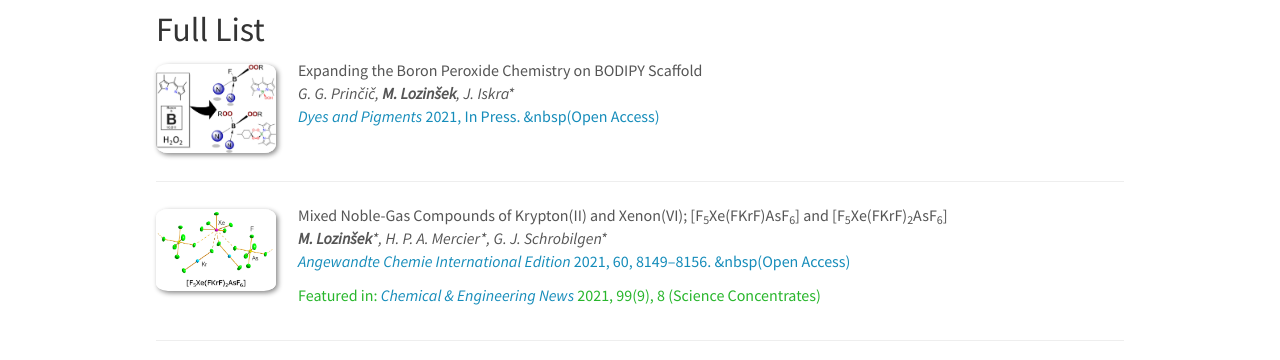
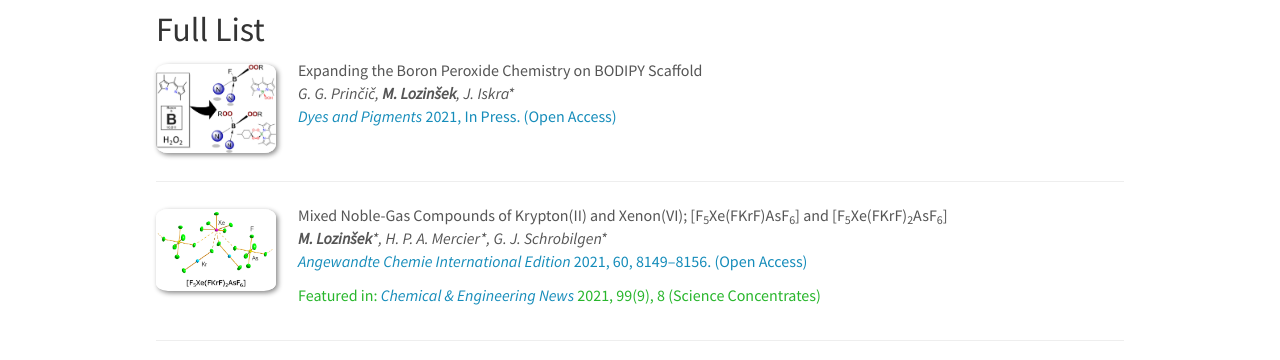
Before and after one commit to eccl-jsi/eccl-jsi.github.io, a Jekyll site: the page built from _pages/publications.md, in a window 1280 px wide and 900 px high, scrolled down 1422 px. Shown: the part 154-514 px from the top of the window. Built offline with Jekyll 4.4.1, drawn with Linux system fonts in a browser that asks for light colours; nearby versions of some CDN libraries; some of the changed text lies outside the part shown.

Commit message:
Update publist.yml

```diff
--- a/_data/publist.yml
+++ b/_data/publist.yml
@@ -5,7 +5,7 @@
   highlight: 0
   image: DP2021-TOC.jpg
   link:
-    display: "<i>Dyes and Pigments</i> 2021, In Press. &nbsp(Open Access)"
+    display: "<i>Dyes and Pigments</i> 2021, In Press. &#32;(Open Access)"
     url: "https://doi.org/10.1016/j.dyepig.2021.109290"
   title: "Expanding the Boron Peroxide Chemistry on BODIPY Scaffold"
 -
@@ -14,7 +14,7 @@
   highlight: 1
   image: ACIE2020-TOC.png
   link:
-    display: "<i>Angewandte Chemie International Edition</i> 2021, 60, 8149–8156. &nbsp(Open Access)"
+    display: "<i>Angewandte Chemie International Edition</i> 2021, 60, 8149–8156. &#32;(Open Access)"
     url: "https://doi.org/10.1002/anie.202014682"
   news1: "Featured in: <a href=\"https://cen.acs.org/materials/inorganic-chemistry/Mixed-noble-gas-compounds-combine/99/i9\"><i>Chemical & Engineering News</i></a> 2021, 99(9), 8 (Science Concentrates)"
   title: "Mixed Noble-Gas Compounds of Krypton(II) and Xenon(VI); [F<sub>5</sub>Xe(FKrF)AsF<sub>6</sub>] and [F<sub>5</sub>Xe(FKrF)<sub>2</sub>AsF<sub>6</sub>]"
```
